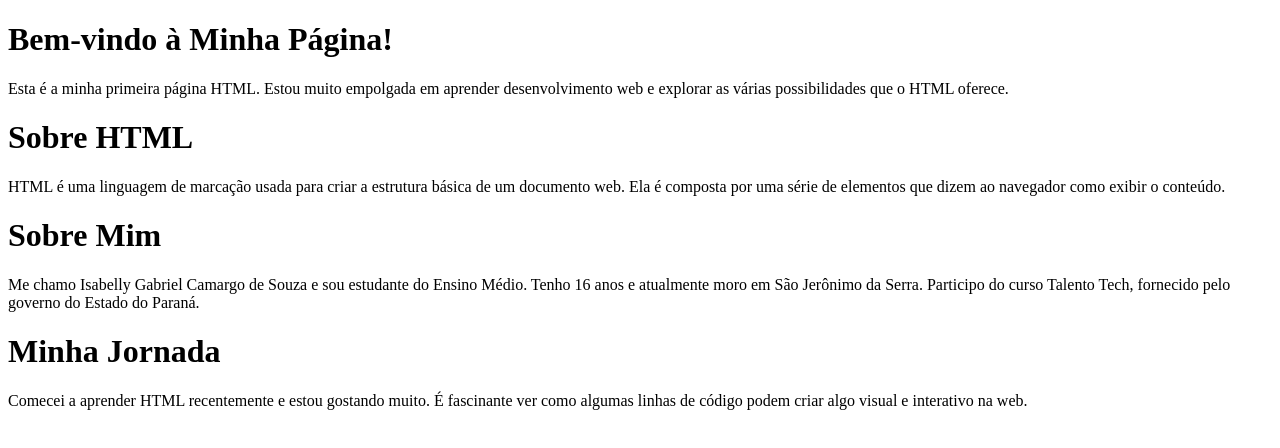
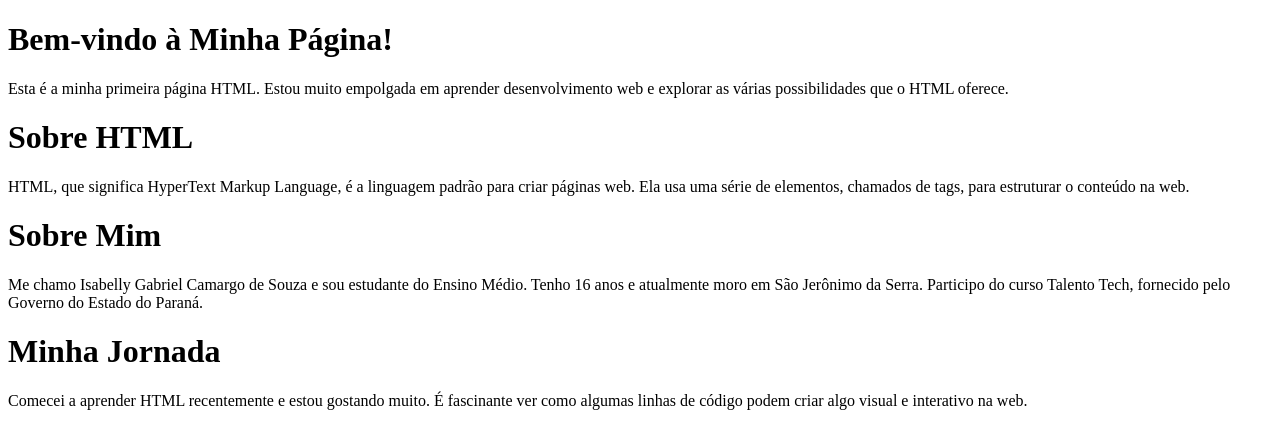
Before and after one commit to camaargo/camaargo.github.io, a plain HTML site: page index.html in a window 1280 px wide. Drawn offline with Linux system fonts and the light colour scheme.

Commit message:
Adicionando minha primeira página HTML

```diff
--- a/index.html
+++ b/index.html
@@ -8,9 +8,9 @@
 <h1>Bem-vindo à Minha Página!</h1>
 <p>Esta é a minha primeira página HTML. Estou muito empolgada em aprender desenvolvimento web e explorar as várias possibilidades que o HTML oferece.</p>
 <h1>Sobre HTML</h1>
-<p>HTML é uma linguagem de marcação usada para criar a estrutura básica de um documento web. Ela é composta por uma série de elementos que dizem ao navegador como exibir o conteúdo.<p></p>
+<p>HTML, que significa HyperText Markup Language, é a linguagem padrão para criar páginas web. Ela usa uma série de elementos, chamados de tags, para estruturar o conteúdo na web.</p>
 <h1>Sobre Mim</h1>
-<p>Me chamo Isabelly Gabriel Camargo de Souza e sou estudante do Ensino Médio. Tenho 16 anos e atualmente moro em São Jerônimo da Serra. Participo do curso Talento Tech, fornecido pelo governo do Estado do Paraná.</p>
+<p>Me chamo Isabelly Gabriel Camargo de Souza e sou estudante do Ensino Médio. Tenho 16 anos e atualmente moro em São Jerônimo da Serra. Participo do curso Talento Tech, fornecido pelo Governo do Estado do Paraná.</p>
 <h1>Minha Jornada</h1>
 <p>Comecei a aprender HTML recentemente e estou gostando muito. É fascinante ver como algumas linhas de código podem criar algo visual e interativo na web.</p>
 
```
